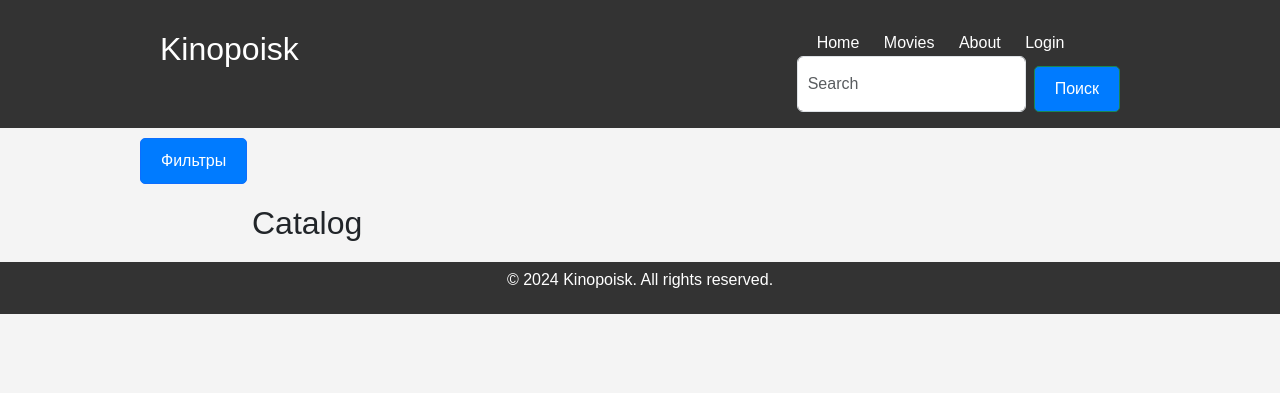
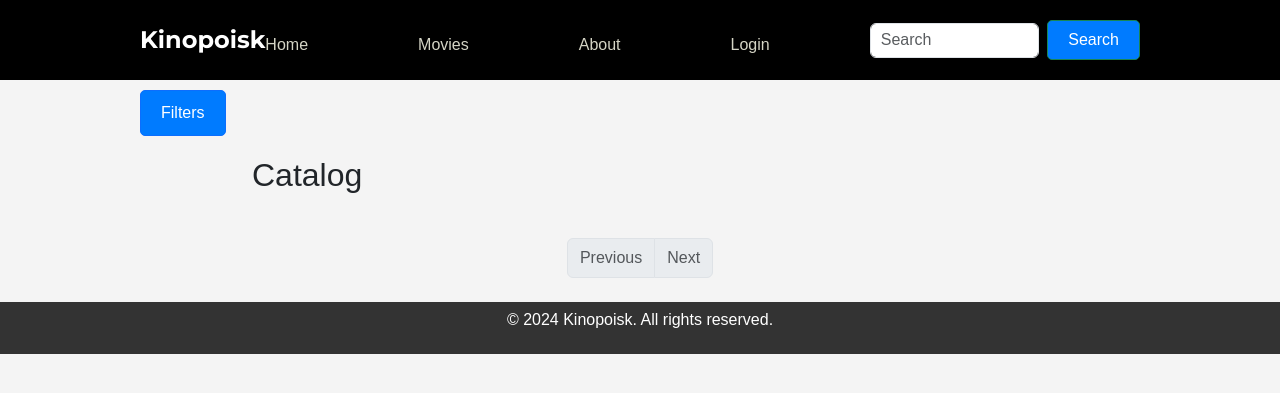
Before and after one commit to barcek2281/kinopoisk, a Django app: template cinemaproject/movies/templates/movies/catalog.html in a window 1280 px wide. Shown: the top 393 px of the page. Run offline with Django 3.2, Linux system fonts and the light colour scheme; the template is opened without the code that fills it, so the values that code supplies are empty.

Commit message:
simple pagination and simple filters

```diff
--- a/cinemaproject/main/templates/main/index.html
+++ b/cinemaproject/main/templates/main/index.html
@@ -11,7 +11,7 @@
         <div class="movie">
             <img src="{% static 'deps/images/movie-poster.jpg' %}" alt="Movie Title">
             <h3>Оппенгеймер</h3>
-            <p>"Оппенгеймер" — это предстоящий фильм режиссёра Кристофера Нолана, посвящённый жизни и деятельности Роберта Оппенгеймера,
+            <p class="text-truncate">"Оппенгеймер" — это предстоящий фильм режиссёра Кристофера Нолана, посвящённый жизни и деятельности Роберта Оппенгеймера,
                 известного физика и ключевой фигуры в разработке атомной бомбы во время Второй мировой войны.
                 Фильм планируется как биографическая драма, освещающая сложные этические и научные аспекты проекта Манхэттен.</p>
             <a href="#" class="btn">Подробнее</a>
--- a/cinemaproject/movies/admin.py
+++ b/cinemaproject/movies/admin.py
@@ -1,7 +1,11 @@
 from django.contrib import admin
-from .models import Movie
+from .models import Movie, Genre
 # Register your models here.
 
 @admin.register(Movie)
 class MovieAdmin(admin.ModelAdmin):
 	prepopulated_fields = {'slug' : ('name',)}
+
+@admin.register(Genre)
+class GenreAdmin(admin.ModelAdmin):
+	prepopulated_fields = {'slug' : ('name',)}
--- a/cinemaproject/movies/templates/movies/catalog.html
+++ b/cinemaproject/movies/templates/movies/catalog.html
@@ -1,5 +1,6 @@
 {% extends 'base.html' %}
 {% load static %}
+{% load custom_filters %}
 
 {% block title %}Catalog{% endblock %}
 
@@ -7,13 +8,14 @@
 <link rel="stylesheet" type="text/css" href="{% static "deps/css/catalog.css" %}">
 <section class="container">
     <h2>Catalog</h2>
+
     <div class="movie-list">
         {% for movie in movies %}
         <div class="movie-card">
             <img src="{{ movie.avatar.url }}" alt="{{ movie.name }}" class="movie-poster">
             <div class="movie-info">
                 <h3>{{ movie.name }}</h3>
-                <p>{{ movie.description }}</p>
+                <p>{{ movie.description|truncate_chars:100 }}</p>
                 <p>Рейтинг: {{ movie.rating }}</p>
                 <p>ID: {{ movie.id }}</p>
                 <a href="{% url "movies:movie" movie.slug %}" class="btn">View Details</a>
@@ -22,6 +24,35 @@
         {% endfor %}
     </div>
 
+	<nav aria-label="Page navigation example">
+    	<ul class="pagination justify-content-center my-4">
+            <div class="custom-shadow d-flex">
+                <li class="page-item {% if not movies.has_previous %}disabled{% endif %}">
+                    <a class="page-link" href={% if movies.has_previous %}
+					{% url "movies:catalog" movies.previous_page_number %}
+					{% else %}
+					#
+					{% endif %}
+					>Previous</a>
+                </li>
+				{% for page in movies.paginator.page_range %}
+					{% if page >= movies.number|add:-2 and page <= movies.number|add:2 %}
+						<li class="page-item {% if movies.number == page %}active{% endif %}"	>
+						<a class="page-link" href="{% url "movies:catalog" page %}">{{ page }}</a>
+					</li>
+					{% endif %}
+				{% endfor %}
+                <li class="page-item {% if not movies.has_next %}disabled{% endif %}">
+                    <a class="page-link" href={% if movies.has_next %}
+					{% url "movies:catalog" movies.next_page_number %}
+					{% else %}
+					#
+					{% endif %}
+					>Next</a>
+                </li>
+        	</div>
+        </ul>
+    </nav>
 
 </section>
 {% endblock %}
--- a/cinemaproject/movies/urls.py
+++ b/cinemaproject/movies/urls.py
@@ -5,6 +5,7 @@ app_name = 'movies'
 
 urlpatterns = [
 	path('movie/<slug:movie_slug>', views.movie, name='movie'),
-    path('', views.catalog, name='catalog'),
+	path('', views.catalog, name="catalog"),
+    path('<int:page>', views.catalog, name='catalog'),
 
 ]
--- a/cinemaproject/static/deps/css/styles.css
+++ b/cinemaproject/static/deps/css/styles.css
@@ -1,4 +1,3 @@
-styles.css
 /* Reset and basic styles */
 * {
     margin: 0;
@@ -19,38 +18,81 @@ body {
 }
 
 header {
-    background: #333;
+    background: #000;
     color: #fff;
-    padding-top: 30px;
-    min-height: 70px;
+    padding: 10px 0;
 }
 
-header h1, header h2 {
-    float: left;
-    margin-left: 20px;
+header .header-content {
+    display: flex;
+    align-items: center;
+    justify-content: space-between;
+}
+
+header h2 {
+    font-family: 'Montserrat', sans-serif;
+    font-size: 24px;
+    font-weight: 700;
+    margin: 0;
 }
 
 header nav {
-    float: right;
-    margin-right: 20px;
+    display: flex;
+    align-items: center;
 }
 
-header nav ul {
+header nav .nav-menu {
     list-style: none;
+    display: flex;
+    gap: 10px;
+    margin: 0;
+    padding: 0;
 }
 
-header nav ul li {
-    display: inline;
-    margin-left: 20px;
+header nav .nav-menu li a {
+    color: #d4d4c5;
+    text-decoration: none;
+    display: flex;
+    margin-top: 10px;
+    margin-right: 100px;
 }
 
-header nav ul li a {
-    color: #fff;
+header nav .nav-menu .nav-item .nav-link {
+    color: #d4d4c5;
     text-decoration: none;
+    display: flex;
+    margin-right: 100px;
 }
 
-header nav ul li a:hover {
-    color: #f4f4f4;
+button.nav-link.logout-button {
+    margin-top: 2px;
+}
+
+header nav .nav-menu li a:hover {
+    color: #fff;
+}
+
+header nav .search-form {
+    display: flex;
+    align-items: center;
+    height: 100%;
+}
+
+header nav .search-form .form-control {
+    margin-right: 10px;
+    height: auto; /* Ensure the input takes the full height of the flex container */
+}
+
+header nav .search-form .btn {
+    height: auto; /* Ensure the button takes the full height of the flex container */
+    line-height: normal;
+	margin-bottom: 10px;
+}
+
+header nav .search-form .form-control,
+header nav .search-form button {
+    height: 35px;
+    line-height: 38px;
 }
 
 .btn {
@@ -134,8 +176,8 @@ footer {
 
 /* for index.html */
 
-/* Дополнительные стили для карточек фильмов на главной странице */
-/* Дополнительные стили для карточек фильмов в каталоге */
+/* Additional styles for movie cards on the main page */
+/* Additional styles for movie cards in the catalog */
 .movie-list {
     display: grid;
     grid-template-columns: repeat(auto-fill, minmax(250px, 1fr));
@@ -148,7 +190,7 @@ footer {
     padding: 20px;
     box-shadow: 0 0 10px rgba(0, 0, 0, 0.1);
     border-radius: 5px;
-    text-align: center; /* Центрирование содержимого внутри карточки */
+    text-align: center;
 }
 
 .movie img {
@@ -180,7 +222,7 @@ footer {
     background: #555;
 }
 
-/* Стили для звезд рейтинга */
+/* Styles for rating stars */
 .rating-filter {
     display: flex;
     gap: 5px;
@@ -194,3 +236,18 @@ footer {
 .rating-filter .star.active {
     color: gold;
 }
+
+.sidebar .form-group {
+    margin-bottom: 15px;
+}
+
+.sidebar .form-group label {
+    display: block;
+    margin-bottom: 5px;
+}
+
+.sidebar .form-control {
+    width: 100%;
+    padding: 10px;
+    font-size: 16px;
+}
--- a/cinemaproject/templates/base.html
+++ b/cinemaproject/templates/base.html
@@ -5,15 +5,16 @@
     <meta charset="UTF-8">
     <meta name="viewport" content="width=device-width, initial-scale=1.0">
     <link href="https://cdn.jsdelivr.net/npm/bootstrap@5.3.3/dist/css/bootstrap.min.css" rel="stylesheet" integrity="sha384-QWTKZyjpPEjISv5WaRU9OFeRpok6YctnYmDr5pNlyT2bRjXh0JMhjY6hW+ALEwIH" crossorigin="anonymous">
+    <link href="https://fonts.googleapis.com/css2?family=Montserrat:wght@400;700&display=swap" rel="stylesheet">
     <title>Kinopoisk-like Site</title>
     <link rel="stylesheet" href="{% static 'deps/css/styles.css' %}">
 </head>
 <body>
     <header>
-        <div class="container">
+        <div class="container header-content">
             <h2>Kinopoisk</h2>
             <nav>
-                <ul>
+                <ul class="nav-menu">
                     <li><a href="{% url "main:index" %}">Home</a></li>
                     <li><a href="{% url "movies:catalog" %}">Movies</a></li>
                     <li><a href="{% url "main:about" %}">About</a></li>
@@ -27,23 +28,21 @@
                     {% else %}
                         <li><a href="{% url 'login' %}">Login</a></li>
                     {% endif %}
-
-          <form class="d-flex" role="search" action="{% url 'movies:catalog' %}" method="get">
+                </ul>
+                <form class="d-flex search-form" role="search" action="{% url 'movies:catalog' %}" method="get">
                     <input class="form-control me-2" type="search" name="q" placeholder="Search" aria-label="Search">
-            <button class="btn btn-outline-success text-white" type="submit">Поиск</button>
+                    <button class="btn btn-outline-success text-white" type="submit">Search</button>
                 </form>
-                </ul>
             </nav>
         </div>
     </header>
 
     <main class="container">
-        <button class="btn btn-primary" onclick="toggleMenu()">Фильтры</button>
+        <button class="btn btn-primary" onclick="toggleMenu()">Filters</button>
         <div id="sidebar" class="sidebar">
             <form action="{% url 'movies:catalog' %}" method="get">
-        <form action="{% url 'movies:catalog' %}" method="get">
                 <div class="form-group">
-            <label for="rating">Рейтинг</label>
+                    <label for="rating">Rating</label>
                     <div class="rating-filter">
                         <input type="hidden" id="rating" name="rating" value="0">
                         <span class="star" data-value="1">★</span>
@@ -51,12 +50,23 @@
                         <span class="star" data-value="3">★</span>
                         <span class="star" data-value="4">★</span>
                         <span class="star" data-value="5">★</span>
+                        <span class="star" data-value="6">★</span>
+                        <span class="star" data-value="7">★</span>
+                        <span class="star" data-value="8">★</span>
+                        <span class="star" data-value="9">★</span>
+                        <span class="star" data-value="10">★</span>
                     </div>
                 </div>
-          <button type="submit" class="btn btn-primary">Применить фильтры</button>
+				<div class="form-group">
+                <label for="genres">Genres</label>
+                <select id="genres" name="genres" class="form-control" multiple>
+                    {% for genre in genres %}
+                        <option value="{{ genre.id }}">{{ genre.name }}</option>
+                    {% endfor %}
+                </select>
+            	</div>
+                <button type="submit" class="btn btn-primary">Apply Filters</button>
             </form>
-      </form>
-
         </div>
         <div class="content">
             {% block content %}{% endblock %}
@@ -77,6 +87,5 @@
     </script>
 
     <script src="{% static 'deps/js/stars.js' %}"></script>
-
 </body>
 </html>
```
Also changed, not shown: cinemaproject/movies/models.py (+15 -0 lines), cinemaproject/movies/templates/movies/movie.html (+5 -4 lines), cinemaproject/movies/templatetags/custom_filters.py (added, +9 -0 lines), cinemaproject/movies/views.py (+12 -3 lines), cinemaproject/movies/migrations/0004_alter_movie_options_movie_genre.py (added), cinemaproject/movies/migrations/0005_genre_remove_movie_genre.py (added), cinemaproject/movies/migrations/0006_movie_genre.py (added), cinemaproject/movies/templatetags/__init__.py (added). Lines whose indentation alone changed are shown as unchanged.
